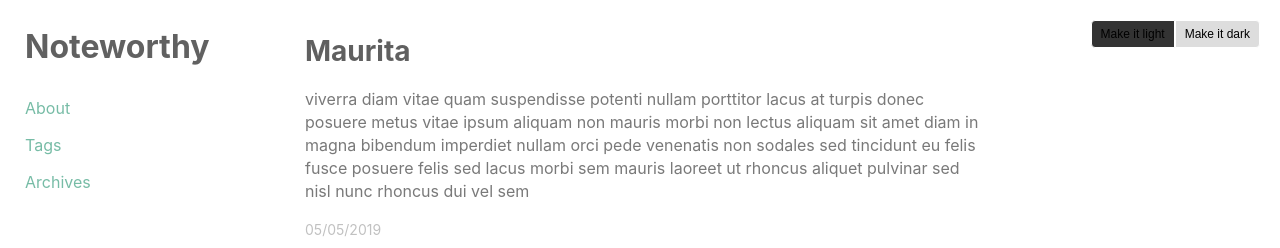
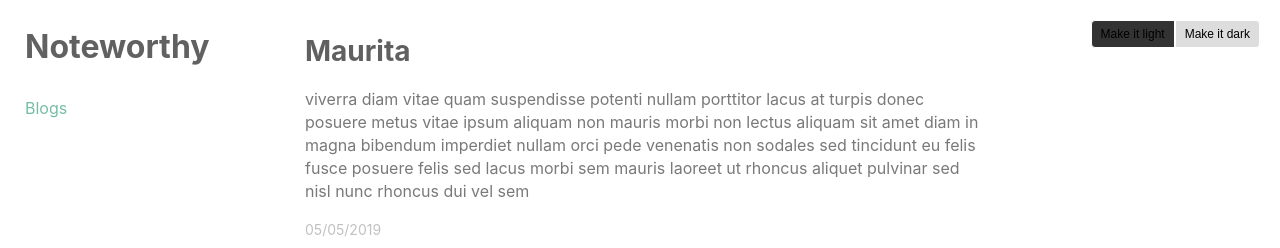
Before and after one commit to explore-free-projects/my-diaries-front-end, a React (Create React App) app: page / in a window 1280 px wide. Shown: the top 248 px of the page. Built offline with nearby package versions, Linux system fonts and the light colour scheme.

Commit message:
remove unwanted routes

```diff
--- a/src/Common/main/Main.js
+++ b/src/Common/main/Main.js
@@ -27,12 +27,6 @@ class Main extends Component {
             <BlogsList
               data={Blogs}/>
           </Route>
-          <Route path="/tags">
-            Tags
-          </Route>
-          <Route path="/archives">
-            Archives
-          </Route>
         </Switch>
       </StyledMain>
     );
--- a/src/Common/sidenav/SideNav.js
+++ b/src/Common/sidenav/SideNav.js
@@ -50,13 +50,7 @@ class SideNav extends Component {
         <StyledLogo>Noteworthy</StyledLogo>
         <StyledNavUl>
           <StyledNavList>
-            <StyledNavLink to="/">About</StyledNavLink>
-          </StyledNavList>
-          <StyledNavList>
-            <StyledNavLink to="/tags">Tags</StyledNavLink>
-          </StyledNavList>
-          <StyledNavList>
-            <StyledNavLink to="/archives">Archives</StyledNavLink>
+            <StyledNavLink to="/">Blogs</StyledNavLink>
           </StyledNavList>
         </StyledNavUl>
       </StyledNav>
```
